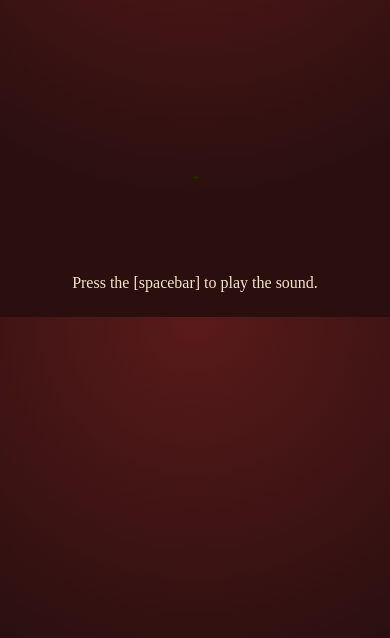
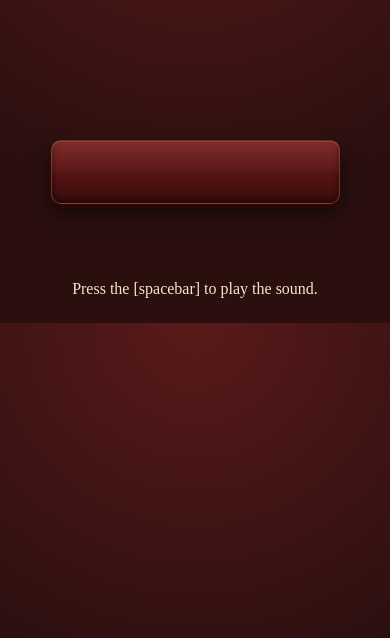
Before and after one commit to VihaanVinoth/symphobeat, a plain HTML site: page index.html in a window 390 px wide. Shown: the part 174-812 px from the top of the page. Drawn offline with Linux system fonts and the light colour scheme; a web font is replaced by a local one.

Commit message:
mobile fix

```diff
--- a/index.html
+++ b/index.html
@@ -44,4 +44,15 @@
             }
         });
 
-        document.addEventLis
+        document.addEventListener("touchstart", function(event) {
+            bass.currentTime = 0;
+            bass.play();
+            spacebar.classList.add("active");
+        });
+
+        document.addEventListener("touchend", function(event) {
+            spacebar.classList.remove("active");
+        });
+    </script>
+</body>
+</html>
--- a/style.css
+++ b/style.css
@@ -47,4 +47,45 @@ h1 {
   display: inline-block;
   padding: 22px 140px;
   border-radius: 10px;
-  background: linear-gradient(to bottom, #7a1f1f 0%, #5
+  background: linear-gradient(to bottom, #7a1f1f 0%, #5a1414 45%, #3a0c0c 100%);
+  border: 0.5px solid #c9a33b43;
+  color: #f5e6c8;
+  font-weight: 700;
+  letter-spacing: 3px;
+  position: relative;
+  overflow: hidden;
+  box-shadow:
+    0 4px 0 #2a0707,
+    0 10px 20px rgba(0, 0, 0, 0.55),
+    inset 0 0.5px 0 rgba(255, 255, 255, 0.25),
+    inset 0 -3px 6px rgba(0, 0, 0, 0.45);
+  cursor: pointer;
+  transition: all 0.08s ease;
+  text-decoration: none;
+  outline: none;
+}
+
+#spacebar::before {
+  content: "";
+  position: absolute;
+  top: 0;
+  left: 0;
+  right: 0;
+  height: 50%;
+  background: linear-gradient(
+    to bottom,
+    rgba(255, 255, 255, 0.055),
+    rgba(255, 255, 255, 0.02)
+  );
+  border-radius: 10px 10px 0 0;
+  pointer-events: none;
+}
+
+#spacebar.active {
+  transform: translateY(3px);
+  background: linear-gradient(to bottom, #5a1414, #2f0707);
+  box-shadow:
+    0 1px 0 #1a0404,
+    0 4px 10px rgba(0, 0, 0, 0.6),
+    inset 0 3px 8px rgba(0, 0, 0, 0.5);
+}
```
